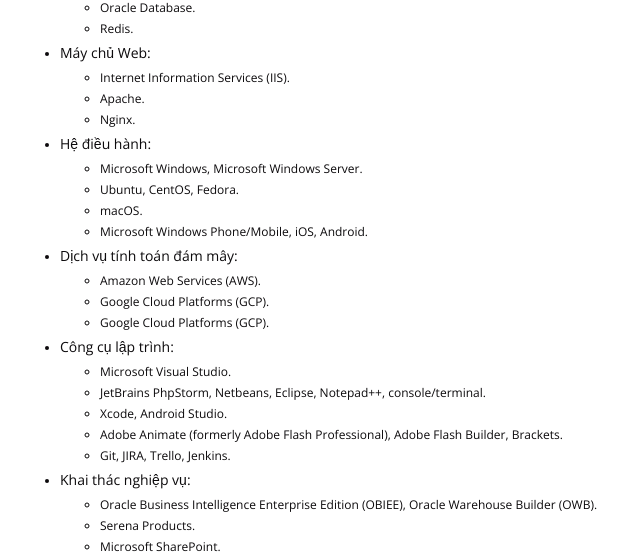
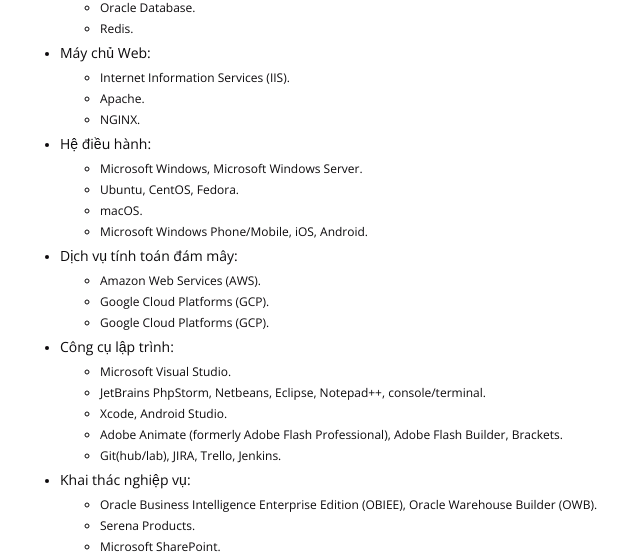
Before and after one commit to linhntaim/resume, a PHP site: page /vi in a window 1280 px wide. Shown: the part 995-1549 px from the top of the page, without its empty margins (240-880 px from the left). Run offline with PHP 8.4, Linux system fonts and the light colour scheme; some libraries are stand-ins or nearby versions.

Commit message:
Update vi.php

```diff
--- a/vi.php
+++ b/vi.php
@@ -254,7 +254,7 @@
                         <ul>
                             <li>Internet Information Services (IIS).</li>
                             <li>Apache.</li>
-                            <li>Nginx.</li>
+                            <li>NGINX.</li>
                         </ul>
                     </li>
                     <li>
@@ -281,7 +281,7 @@
                             <li>JetBrains PhpStorm, Netbeans, Eclipse, Notepad++, console/terminal.</li>
                             <li>Xcode, Android Studio.</li>
                             <li>Adobe Animate (formerly Adobe Flash Professional), Adobe Flash Builder, Brackets.</li>
-                            <li>Git, JIRA, Trello, Jenkins.</li>
+                            <li>Git(hub/lab), JIRA, Trello, Jenkins.</li>
                         </ul>
                     </li>
                     <li>
```
